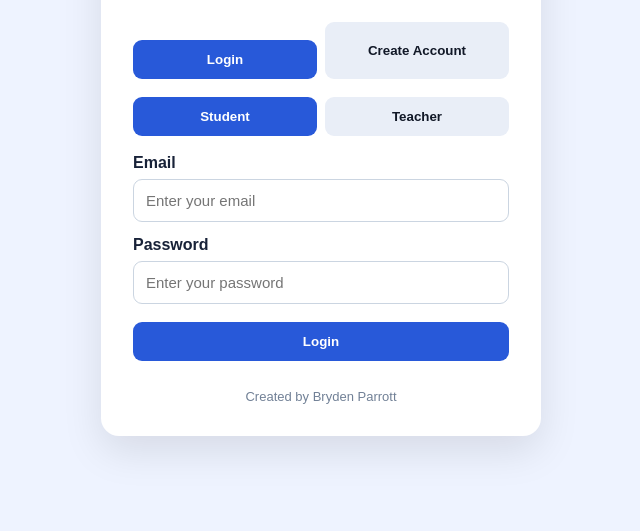
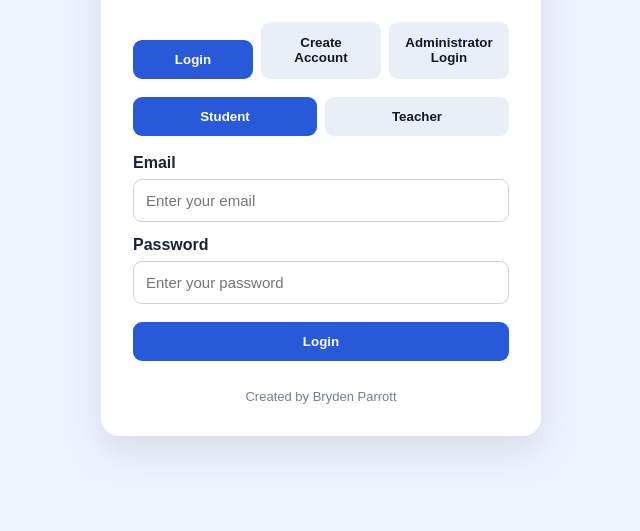
Before and after one commit to bparrott29-hue/BLP-Student-Hub, a plain HTML site: page index.html in a window 1280 px wide. Shown: the part 269-800 px from the top of the page, without its empty margins (319-959 px from the left). Drawn offline with nearby package versions, Linux system fonts and the light colour scheme.

Commit message:
Update index.html
added admin tab

```diff
--- a/index.html
+++ b/index.html
@@ -371,6 +371,10 @@
 
   <button id="signupTab" class="secondary">
     Create Account
+  </button>
+
+  <button id="adminLoginTab" class="secondary">
+    Administrator Login
   </button>
 </div>
 
```
Lines whose indentation alone changed are shown as unchanged.
